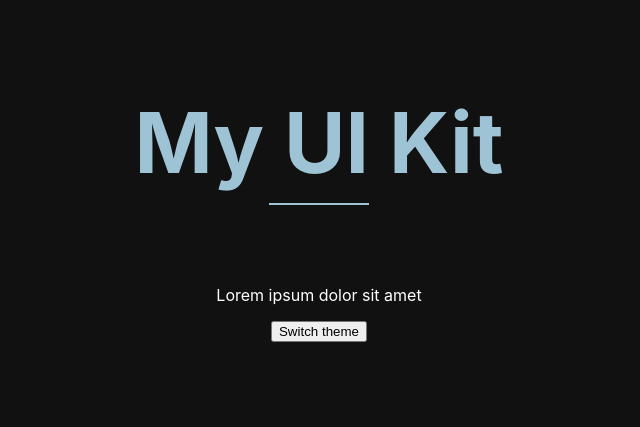
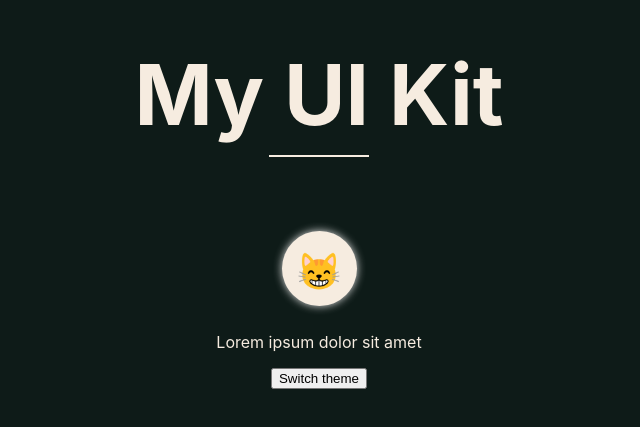
Before and after one commit to kristinaklyap/ui-kit, a React (Create React App) app: page / in a window 1280 px wide. Shown: the part 221-648 px from the top of the page, without its empty margins (321-961 px from the left). Built offline with nearby package versions, Linux system fonts and the light colour scheme.

Commit message:
update styles, color scheme, add Avatar component

```diff
--- a/src/App.js
+++ b/src/App.js
@@ -2,6 +2,7 @@ import {useState} from "react";
 
 import './App.scss';
 import Title from "./components/Title/Title";
+import Avatar from "./components/Avatar/Avatar";
 
 function App() {
     const [theme, setTheme] = useState('dark');
@@ -10,7 +11,8 @@ function App() {
     }
     return (
         <div className={`App ${theme}`}>
-      <Title bordered={true} alignment='to_center'  headingLevel={1} label={'My UI Kit'}/>
+            <Title bordered={true} alignment='to_center' headingLevel={1} label={'My UI Kit'}/>
+            <Avatar emoji={'cat'}/>
             <p>Lorem ipsum dolor sit amet</p>
             <button onClick={changeThemeHandler}>Switch theme</button>
         </div>
--- /dev/null
+++ b/src/components/Avatar/Avatar.js
@@ -0,0 +1,55 @@
+import classes from "./Avatar.module.scss";
+import PropTypes from "prop-types";
+
+const Avatar = (props) => {
+    const {emoji = 'cat', type = 'circle', size = 'medium'} = props;
+    const avatarClasses = [classes[type], classes[size], classes['avatar']].join(' ');
+
+    const symbol = {
+        cat: '😸',
+        ghost: '👻',
+        lion: '🦁',
+        girl: '👩🏻‍💻',
+        boy: '🧑🏻‍💻'
+
+    }
+    return (
+        <div className={avatarClasses}>
+               <span
+                   className="emoji"
+                   role="img"
+                   aria-label={props.label ? props.label : ""}
+                   aria-hidden={props.label ? "false" : "true"}
+               >
+                   {symbol[emoji]}
+               </span>
+        </div>
+    )
+}
+export default Avatar
+
+
+Avatar.propTypes = {
+
+    /**
+     * Choose your fav emoji :)
+     */
+    emoji: PropTypes.oneOf(['cat', 'lion', 'ghost', 'girl', 'boy']),
+
+    /**
+     * Choose your fav emoji :)
+     */
+    type: PropTypes.oneOf(['circle', 'square']),
+
+    /**
+     * Choose your fav emoji :)
+     */
+    size: PropTypes.oneOf(['small', 'medium', 'large']),
+
+};
+
+Avatar.defaultProps = {
+    emoji: 'cat',
+    type: 'circle',
+    size: 'medium'
+};
--- /dev/null
+++ b/src/components/Avatar/Avatar.module.scss
@@ -0,0 +1,38 @@
+@use './src/styles/fonts';
+
+.avatar {
+  display: flex;
+  align-items: center;
+  justify-content: center;
+  background-color: var(--theme-color);
+  overflow: hidden;
+  margin: 10px;
+  box-shadow: 0 0 8px 0 rgba(224, 224, 224, 1);
+  border-radius: 4px;
+  &.small {
+    height: 50px;
+    width: 50px;
+  }
+
+  &.medium {
+    height: 75px;
+    width: 75px;
+  }
+
+  &.large {
+    height: 100px;
+    width: 100px;
+  }
+
+  &.circle {
+    border-radius: 50%;
+  }
+
+  span {
+    font-size: 36px;
+    line-height: 1em;
+    position: relative;
+    top: 2px;
+    pointer-events: none;
+  }
+}
--- a/src/styles/_colors.scss
+++ b/src/styles/_colors.scss
@@ -1,4 +1,12 @@
-$primary-color: #9ec3d5;
-$secondary-color: #333;
+$primary-color: #1e3c35;
+$secondary-color: #1e383c;
+$tertiary-color: #F6ECE0;
+$text-color-dark: #25211e;
+$text-color-light: #77473f;
 $white-color: #FFF;
 $black-color: #000;
+
+
+
+$primary-color-darker: #2C423F;
+$primary-color-dark: #0E1B18;
--- a/src/styles/_theme.scss
+++ b/src/styles/_theme.scss
@@ -1,13 +1,13 @@
-@use 'colors';
+@use 'colors' as *;
 
 .light {
-  --theme-color: #{colors.$secondary-color};
-  --theme-page-background: #FFF;
-  --theme-page-text: #333;
+  --theme-color: #{$secondary-color};
+  --theme-page-background: #{$tertiary-color};
+  --theme-page-text:  #{$text-color-dark};
 }
 
 .dark {
-  --theme-color: #{colors.$primary-color};
-  --theme-page-background: #111;
-  --theme-page-text: #FFF;
+  --theme-color: #{$tertiary-color};
+  --theme-page-background: #{$primary-color-dark};
+  --theme-page-text:  #{$tertiary-color};
 }
```
Also changed, not shown: 2 other files (tests, documents, lock files or other folders). Lines whose indentation alone changed are shown as unchanged.
